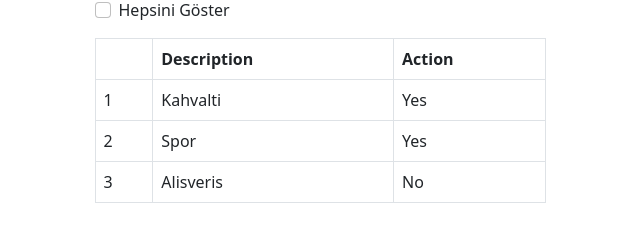
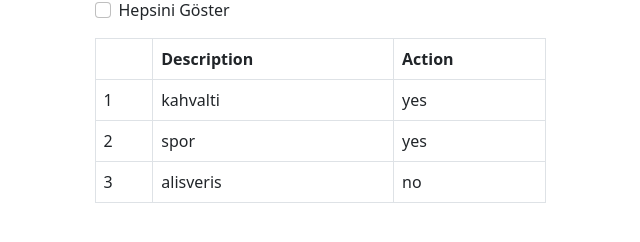
Before and after one commit to ahmetyanik/Angular, an Angular app in the folder todoapp/: page / in a window 1280 px wide. Shown: the part 146-388 px from the top of the page, without its empty margins (320-960 px from the left). Built offline with nearby package versions, Linux system fonts and the light colour scheme.

Commit message:
lists are ready

```diff
--- a/todoapp/src/app/todo/todo.component.html
+++ b/todoapp/src/app/todo/todo.component.html
@@ -1,7 +1,7 @@
 <div class="container">
   <div class="row">
     <div class="col-5 mx-auto">
-      <h3 class="bg-primary text-white p-3">{{getName()}}'s To Do List</h3>
+      <h3 class="bg-primary text-white p-3">{{ getName() }}'s To Do List</h3>
       <div class="input-group mb-3">
         <input type="text" class="form-control" />
         <button class="btn btn-outline-primary">Add</button>
@@ -24,27 +24,13 @@
           </tr>
         </thead>
         <tbody>
-          <tr>
-            <td>1</td>
-            <td>Kahvalti</td>
-            <td>Yes</td>
-          </tr>
-          <tr>
-            <td>2</td>
-            <td>Spor</td>
-            <td>Yes</td>
-          </tr>
-          <tr>
-            <td>3</td>
-            <td>Alisveris</td>
-            <td>No</td>
+          <tr *ngFor="let item of items;let i=index">
+            <td>{{i+1}}</td>
+            <td>{{item.description}}</td>
+            <td>{{item.action}}</td>
           </tr>
         </tbody>
       </table>
-
-      <ul>
-        <li *ngFor="let item of list"></li>
-      </ul>
     </div>
   </div>
 </div>
--- a/todoapp/src/app/todo/todo.component.ts
+++ b/todoapp/src/app/todo/todo.component.ts
@@ -9,7 +9,14 @@
   constructor() {}
 
   private name = 'Ahmet';
-  items = ['item 1', 'item 2', 'item 3'];
+
+  // items = ['item 1', 'item 2', 'item 3', 'item 4'];
+
+  items = [
+    { id: 1, description: 'kahvalti', action: 'yes' },
+    { id: 2, description: 'spor', action: 'yes' },
+    { id: 3, description: 'alisveris', action: 'no' },
+  ];
 
   getName() {
     return this.name;
```
